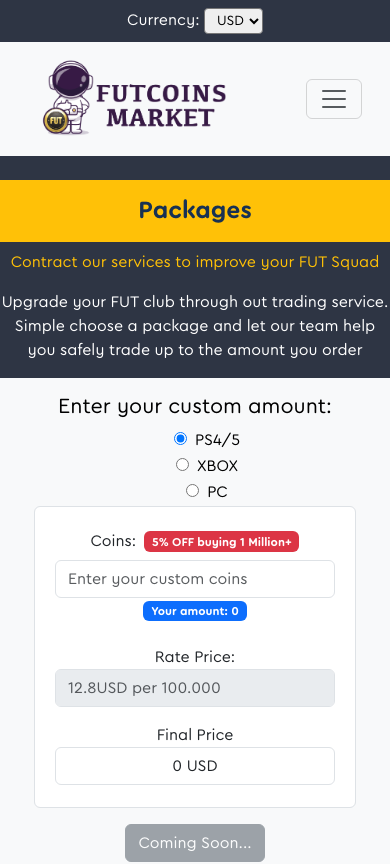
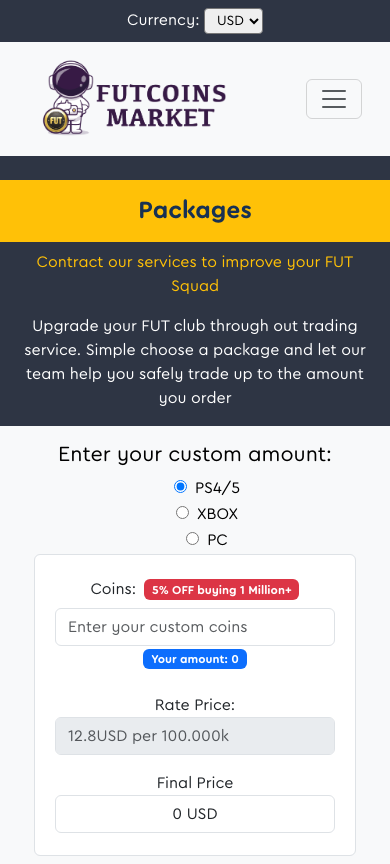
Before and after one commit to lisandroman/fcm, a React (Create React App) app: page /buy in a window 390 px wide. Shown: the top 864 px of the page. Built offline with nearby package versions, Linux system fonts and the light colour scheme.

Commit message:
Fix Responsive L Screen

```diff
--- a/public/index.html
+++ b/public/index.html
@@ -39,7 +39,7 @@
       integrity="sha384-mQ93GR66B00ZXjt0YO5KlohRA5SY2XofN4zfuZxLkoj1gXtW8ANNCe9d5Y3eG5eD"
       crossorigin="anonymous"
     ></script>
-    <div class="certificate">
+    <div className="certificate">
       <span id="siteseal"
         ><script
           async
--- a/src/components/Reviews/Reviews.jsx
+++ b/src/components/Reviews/Reviews.jsx
@@ -30,17 +30,17 @@
         Rated 4.9 out 5 based on 2137 reviews in futcoinsmarket.net{" "}
         <strong>Excellent</strong>
       </h6>
-      <div class="row row-cols-1 row-cols-md-4 g-2 mb-2">
+      <div className="row row-cols-1 row-cols-md-4 g-2 mb-2">
         {!rev.length ? (
           <h1>Loading...</h1>
         ) : (
           rev?.map((item) => (
-            <div class="col">
+            <div className="col">
               <div
                 className="card border mb-3 justify-content-center"
                 style={{ maxWidth: "18rem" }}
               >
-                <div class="card-header">
+                <div className="card-header">
                   <FaUserCircle className="icons-color" /> {item.name}
                 </div>
                 <div className="card-body ">
--- a/src/components/pages/Buy/Buy.jsx
+++ b/src/components/pages/Buy/Buy.jsx
@@ -46,7 +46,8 @@
       text: `Added ${coins}K per ${(
         Math.round(parseInt(price) * parseFloat(actualCurrency()) * 100) / 100
       ).toFixed(2)} ${getCurrencyData} in ${platform}`,
-      footer: '<a href="https://futcoinsmarket.net/cart">Go to your Cart</a>',
+      footer: '<a href="/cart">Go to your Cart</a>',
+      // footer: '<a href="https://futcoinsmarket.net/cart">Go to your Cart</a>',
     });
     dispatch(addToCart({ id, coins, price, platform, getCurrencyData }));
   };
@@ -89,28 +90,30 @@
   };
   makeAmountFormat();
 
-  const probando = (e) => {
-    let id = uuidv4();
-    let coins = sellAmount;
-    let price = customPrice;
-    let platform = customPlatform;
-    let getCurrencyData = actualCurrency();
+  // const probando = (e) => {
+  //   let id = uuidv4();
+  //   let coins = sellAmount;
+  //   let price = customPrice;
+  //   let platform = customPlatform;
+  //   let getCurrencyData = actualCurrency();
 
-    Swal.fire({
-      icon: "success",
-      title: "Added to Cart",
-      text: `Added ${coins}K per ${(
-        Math.round(parseInt(price) * parseFloat(actualCurrency()) * 100) / 100
-      ).toFixed(2)} ${getCurrencyData} in ${platform}`,
-      footer: '<a href="/cart">Go to your Cart</a>',
-    });
+  //   Swal.fire({
+  //     icon: "success",
+  //     title: "Added to Cart",
+  //     text: `Added ${coins}K per ${(
+  //       Math.round(parseInt(price) * parseFloat(actualCurrency()) * 100) / 100
+  //     ).toFixed(2)} ${getCurrencyData} in ${platform}`,
+  //     footer: '<a href="/cart">Go to your Cart</a>',
+  //   });
 
-    dispatch(addToCart({ id, coins, price, platform, getCurrencyData }));
-  };
+  //   dispatch(addToCart({ id, coins, price, platform, getCurrencyData }));
+  // };
 
   return (
     <BuyPageStyled>
       <h2 className="bg bg-warning title mt-4">Packages</h2>
+
+      <div className="header pe-3 ps-3">
         <p className="text-warning">
           Contract our services to improve your FUT Squad
         </p>
@@ -119,6 +122,7 @@
           package and let our team help you safely trade up to the amount you
           order
         </p>
+      </div>
 
       <div className="text-bg-light p-3">
         <h4>Enter your custom amount:</h4>
@@ -188,18 +192,18 @@
                 Your amount: {amountFormated}
               </span>
             </div>
-            <div className="col-sm">
+            <div className="buyForm_rate_price col-sm">
               <label htmlFor="Price">Rate Price:</label>
               <input
                 type="number"
                 className="form-control"
                 placeholder={
                   total < 100
-                    ? "12.8USD per 100.000"
+                    ? "12.8USD per 100.000k"
                     : total >= 100 && total < 300
-                    ? "11USD per 100.000"
+                    ? "11USD per 100.000k"
                     : total >= 30
-                    ? "10usd per 100.000"
+                    ? "10usd per 100.000k"
                     : null
                 }
                 aria-label="Price"
@@ -235,7 +239,7 @@
 
       {/* ---------------------       TABLE       ----------------------------*/}
 
-      <h2 className="text-bg-primary mb-3">All our Services</h2>
+      <h2 className="services text-bg-primary mb-3">All our Services</h2>
       <div className="mb-3">
         <h4 className="pb-2 text-warning">Choose your platform</h4>
         <button className="btn btn-primary m-1" onClick={handlePlatformListPS}>
@@ -250,7 +254,9 @@
         <button className="btn btn-warning m-1" onClick={handlePlatformListPC}>
           PC
         </button>
-        <h5 className=" text-white mt-4">Use <strong>'bestprice'</strong> code to get 10% off</h5>
+        <h5 className=" text-white mt-4">
+          Use <strong>'bestprice'</strong> code to get 10% off
+        </h5>
       </div>
 
       <div className="container">
@@ -374,4 +380,60 @@
   .ss01 {
     font-feature-settings: "ss01" 1;
   }
+  .services {
+    margin-top: 1rem;
+  }
+
+  @media (min-width: 992px) {
+    width: 60%;
+    font-size: 1.4rem;
+    .header {
+      margin-top: 1.5rem;
+      margin-bottom: 2rem;
+      p {
+        padding-left: 6rem;
+        padding-right: 6rem;
+      }
+    }
+
+    form .buyForm {
+      margin-top: 1.5rem;
+    }
+    form .buyForm .col-sm-6 {
+      margin: 0 auto;
+      margin-top: 1rem;
+      label,
+      span,
+      input::placeholder {
+        font-size: 1.2rem;
+      }
+      input {
+        margin-bottom: 1rem;
+      }
+    }
+    .buyForm_rate_price label,
+    .buyFormAmount label,
+    .buyFormAmount label p {
+      font-size: 1.2rem;
+    }
+    .buyForm_rate_price input {
+      width: 50%;
+
+      margin: 0 auto;
+    }
+    .buyFormAmount p {
+      font-size: 1.5rem;
+      width: 50%;
+      margin: 0 auto;
+    }
+
+    .buyFormAmount {
+      margin-top: 2rem;
+      margin-bottom: 2rem;
+    }
+
+    table td {
+      font-size: 2rem;
+    }
+  }
 `;
--- a/src/components/pages/Sell/Sell.jsx
+++ b/src/components/pages/Sell/Sell.jsx
@@ -93,7 +93,7 @@
     <>
       <HeaderSellForm className="mt-4">
         <h2 className="bg bg-warning title">Sell</h2>
-        <div className="container-fluid-sm p-3 mt-2 mb-2">
+        <div className="container-fluid-sm pe-3 ps-3 mt-2">
           <p>
             Tired of playing FUT and want to get paid for your cards? Sell them
             to us! We offer the most competitive rates on the market for sellers
@@ -102,14 +102,18 @@
           </p>
         </div>
         <div className="sellConditions p-3">
+          <div className="sellConditions_rates">
             <h4>Current seller rates:</h4>
             <p>[PS/XB 5M+ minimum] $4.67 USD/100k = £3.60/100k = €4.10/100k</p>
             <p>[PS/XB] $4 USD/100k ≈ £3.10/100k ≈ €3.50/100k</p>
             <p>[PC] $3.33 USD/100k ≈ £2.57/100k ≈ €2.95/100k</p>
+          </div>
+          <div className="sellConditions_rates">
             <h4>Requirements to sell:</h4>
             <p>- Web App Transfer Market unlocked</p>
             <p>- Minimum of 1M (1,000,000)</p>
             <p>- Can't be unassigned with 5+ cards</p>
+          </div>
           <h4 className="bg bg-warning mt-4 mb-3 p-1 subtitle">
             How does the process work?
           </h4>
@@ -423,6 +427,20 @@
       font-size: 0.8rem;
     }
   }
+  @media (min-width: 992px) {
+    width: 60%;
+    .form-control {
+      ::placeholder {
+        font-size: 1rem;
+      }
+    }
+    .rowSellPrice,
+    .rowOrigin {
+      label {
+        font-size: 1.2rem;
+      }
+    }
+  }
 `;
 
 const HeaderSellForm = styled.div`
@@ -449,5 +467,27 @@
     font-size: 0.6rem;
   }
 
+  @media (min-width: 992px) {
+    width: 60%;
+    p {
+      font-size: 1.4rem;
+      color: #adb5bd;
+      margin-bottom: 10px;
+    }
+    .disclaimer {
+      font-size: 1rem;
+    }
+    .sellConditions {
 
+    h4 {
+      font-size: 1.8rem;
+    }
+    .sellConditions_rates {
+      margin-bottom: 2.5rem;
+      h4 {
+        /* margin-top: 1rem; */
+        margin-bottom: 1rem;
+      }
+    }
+  }
 `;
```
Lines whose indentation alone changed are shown as unchanged.
